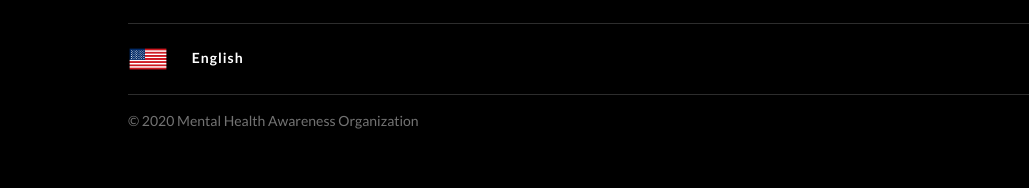
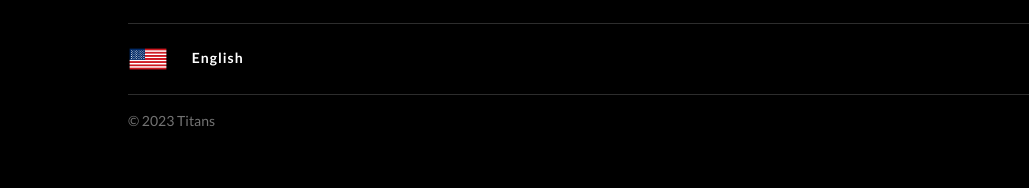
Before and after one commit to githubofjay/Titans-MHA, a plain HTML site: page sign-in.html in a window 1280 px wide. Shown: the part 688-876 px from the top of the page, 0-1029 px from the left. Drawn offline with nearby package versions, Linux system fonts and the light colour scheme.

Commit message:
Third Commit

```diff
--- a/sign-in.html
+++ b/sign-in.html
@@ -77,7 +77,7 @@
         </div>
         <div class="bottom-footer">
             <div class="bottom-left">
-                © 2020 Mental Health Awareness Organization
+                © 2023 Titans
             </div>
             <div class="bottom-right">
                 <span>Privacy Notice</span><br>
```
Also changed, not shown: dashboard.html (+1 -1 lines), educate-yourself.html (+1 -1 lines), help-others.html (+1 -1 lines), help-yourself.html (+1 -1 lines), sign-up.html (+1 -1 lines), spread-the-word.html (+1 -1 lines).
